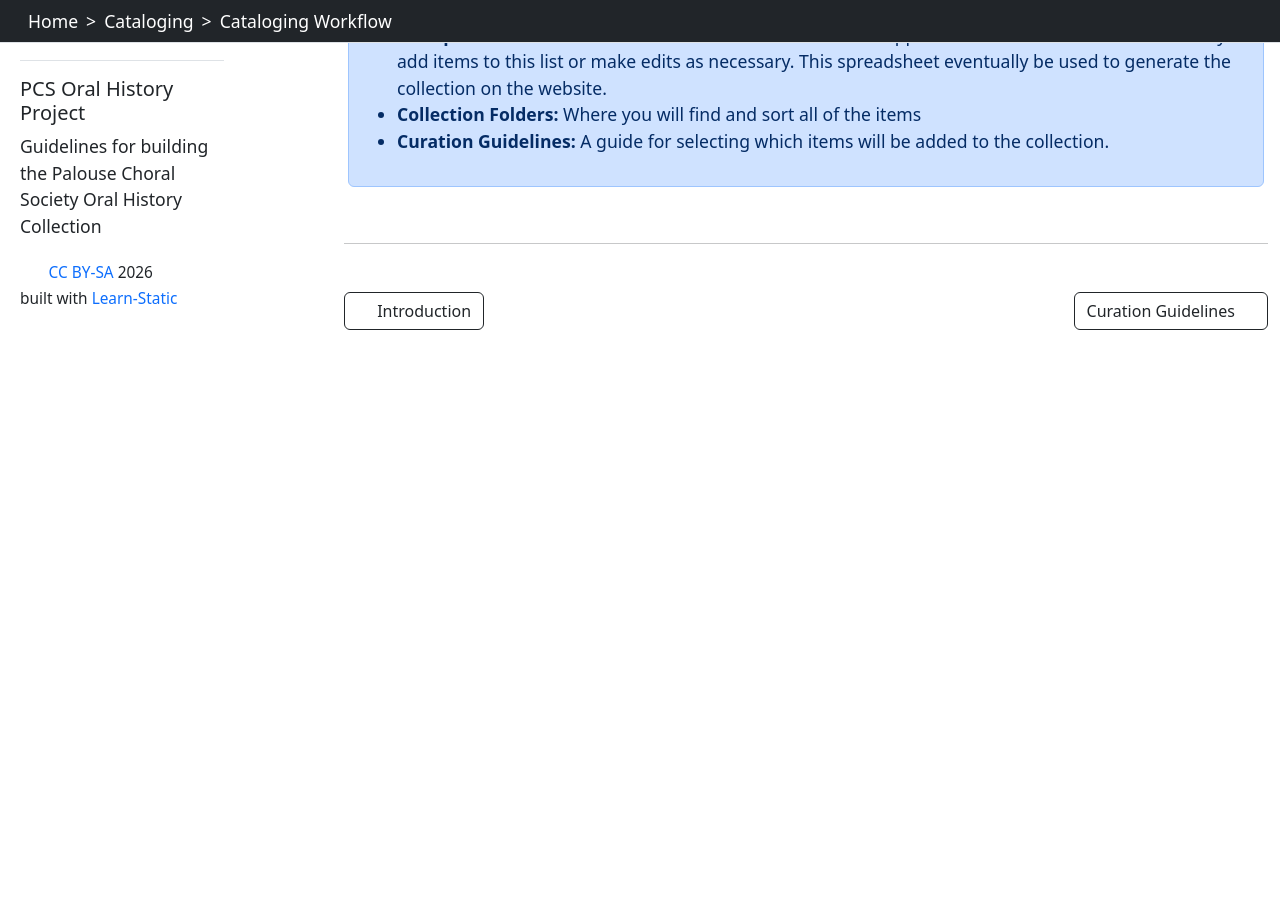
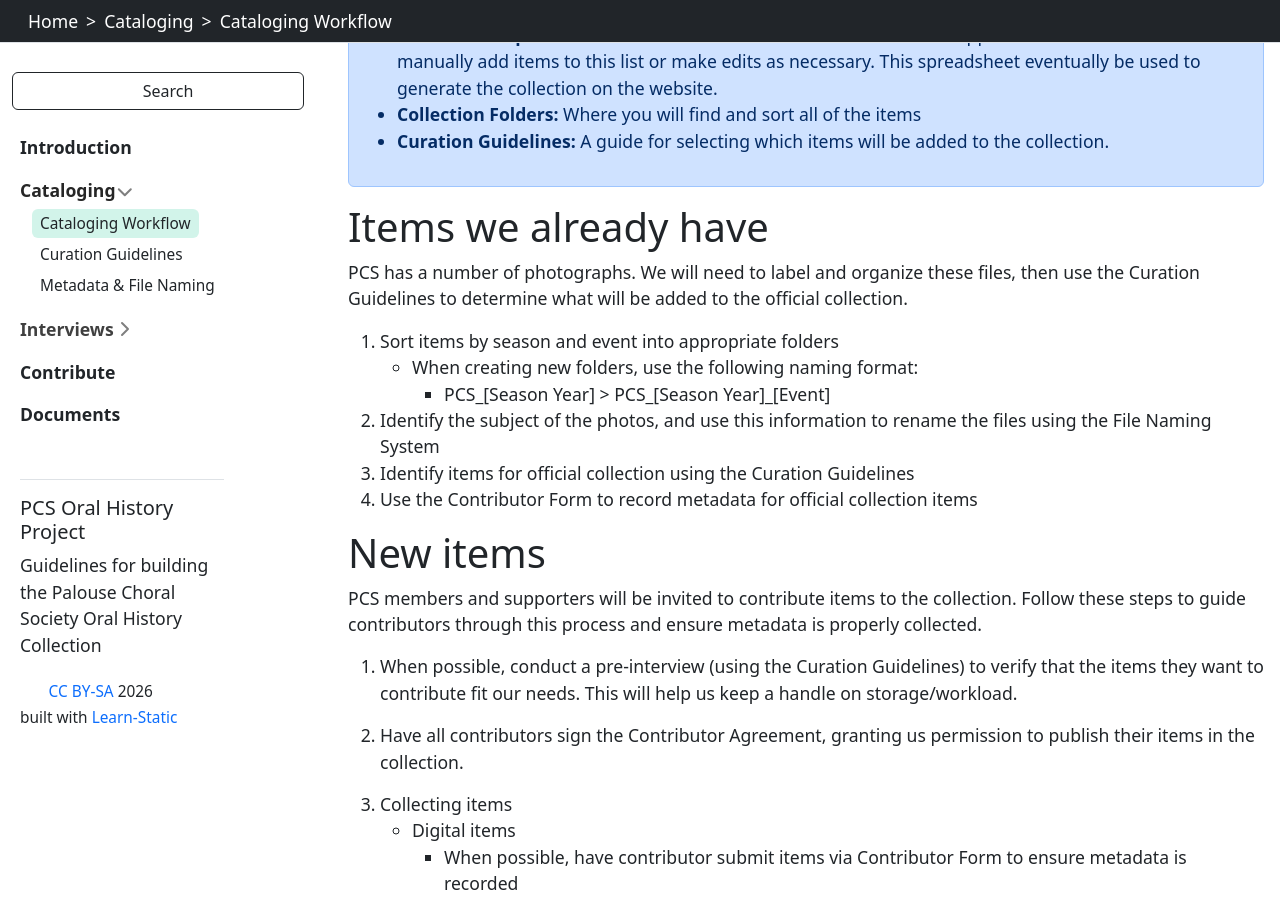
Before and after one commit to llove28/pcs-project, a Jekyll site: the page built from content/cataloging/workflow.md, in a window 1280 px wide and 900 px high, scrolled down 1075 px. Built offline with Jekyll 4.4.1, drawn with Linux system fonts in a browser that asks for light colours; before the commit the page ends 1556 px from its top, so only the background shows below that; some of the changed text lies outside the part shown.

Commit message:
Update workflow.md

```diff
--- a/content/cataloging/workflow.md
+++ b/content/cataloging/workflow.md
@@ -12,6 +12,44 @@ Review the following steps before collecting/cataloging items for the PCS Oral H
 - **Metadata & File Naming System:** A guide for naming and collecting descriptive information about digital item files.
 - **Metadata Checklist:** Print and use in the event that you are collecting physical items/interviews and do not have ready access to the Contributor Form. Make sure to use the Form or add this information to the PCS spreadsheet manually later.
 - **Contributor Form:** A Google form for accepting items and logging related metadata.
-- **PCS Spreadsheet:** Answers from the Contributor Form will appear here. Our team can also manually add items to this list or make edits as necessary. This spreadsheet eventually be used to generate the collection on the website.
+- **Contributor Spreadsheet:** Answers from the Contributor Form will appear here. Our team can also manually add items to this list or make edits as necessary. This spreadsheet eventually be used to generate the collection on the website.
 - **Collection Folders:** Where you will find and sort all of the items
 - **Curation Guidelines:** A guide for selecting which items will be added to the collection.{% endcapture %} {% include alert.html text=text color=secondary %}
+
+# Items we already have
+
+PCS has a number of photographs. We will need to label and organize these files, then use the Curation Guidelines to determine what will be added to the official collection.
+
+1. Sort items by season and event into appropriate folders
+    - When creating new folders, use the following naming format:
+        - PCS_[Season Year] > PCS_[Season Year]_[Event]
+2. Identify the subject of the photos, and use this information to rename the files using the File Naming System
+3. Identify items for official collection using the Curation Guidelines
+4. Use the Contributor Form to record metadata for official collection items
+
+# New items
+
+PCS members and supporters will be invited to contribute items to the collection. Follow these steps to guide contributors through this process and ensure metadata is properly collected.
+
+1. When possible, conduct a pre-interview (using the Curation Guidelines) to verify that the items they want to contribute fit our needs. This will help us keep a handle on storage/workload.
+
+2. Have all contributors sign the Contributor Agreement, granting us permission to publish their items in the collection.
+
+3. Collecting items
+    - Digital items
+        - When possible, have contributor submit items via Contributor Form to ensure metadata is recorded
+            - Otherwise, cataloger should request this info from contributor and use Contributor Form to record metadata
+    - Rename files using File Naming System
+    - Place the files in the corresponding Collection folder
+
+4. Physical items
+    - When accepting physical items:
+        - Label a folder with the contributor’s name to keep the items secure and avoid mix-ups
+        - Gather metadata from contributor about the items (use Metadata Checklist printout)
+        - Let contributors know the items will be returned once they’ve been digitized
+    - Make sure all the items fit the Curation Guidelines
+    - Let Leesa know and/or set up a time to get the items digitized at U of I Library
+    - Once digitized:
+        - Name the files using the File Naming System
+        - Use the Contributor Form to record the information from the Metadata Checklist
+        - Move the file to the corresponding Collection folder
```
